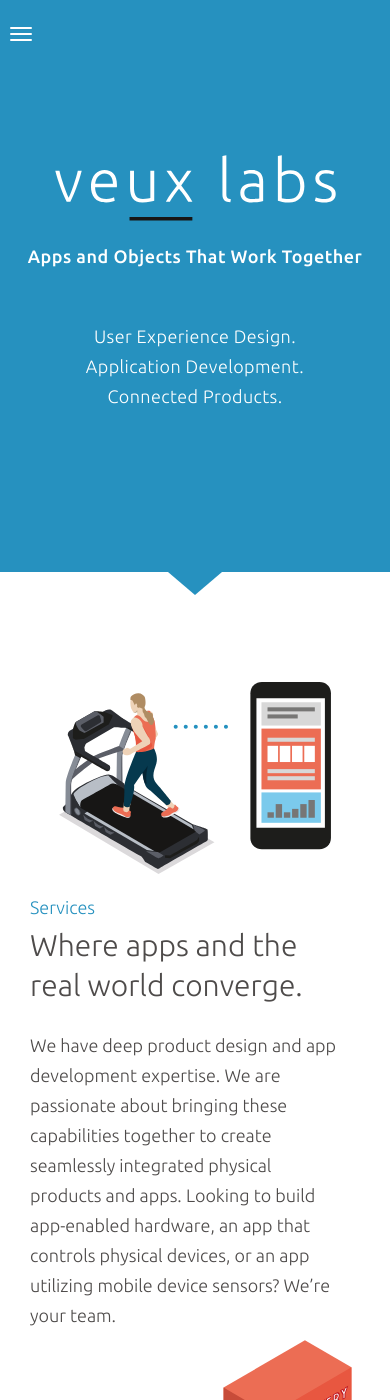
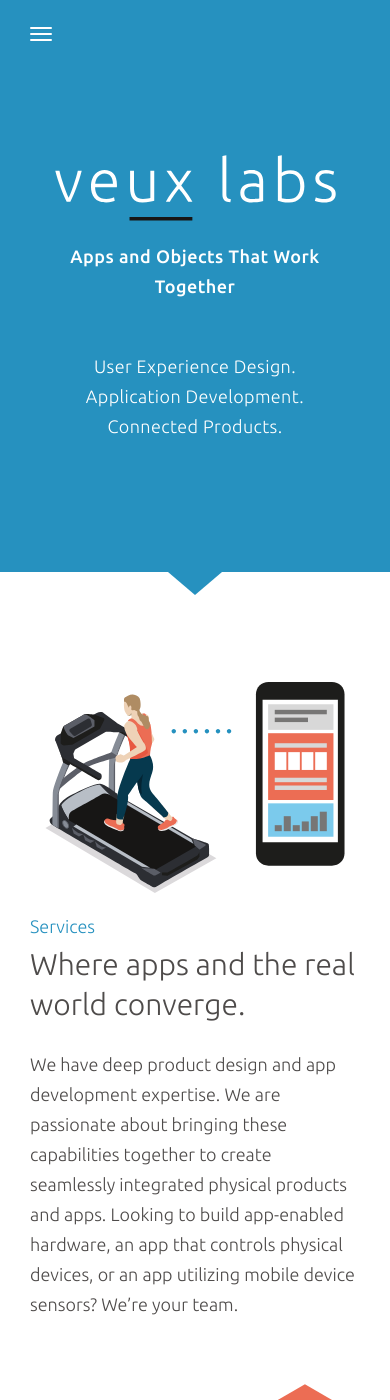
Before and after one commit to VeuxLabs/VeuxLabs.github.io, a Jekyll site: the page built from index.html, in a window 390 px wide and 1400 px high. Built offline with Jekyll 4.4.1, drawn with Linux system fonts in a browser that asks for light colours; nearby versions of some CDN libraries; comment, search, counter and statistics services are not loaded.

Commit message:
Homepage fixes in mobile.

```diff
--- a/css/landing-page.css
+++ b/css/landing-page.css
@@ -66,8 +66,13 @@
     display: table-cell;
     width: 100%;
 }
-.container>.navbar-header {
-    position: absolute;
+@media (max-width: 768px) {
+    .container>.navbar-header {
+        padding: 0 5%;
+        margin-left: 0;
+        margin-right: 0;
+        position: absolute;
+    }
 }
 .navbar.navbar-default.navbar-fixed-top .container {
     display: table;
@@ -86,7 +91,6 @@
     border-width: 0 0 0;
     max-width: 1120px;
     margin: 0 auto;
-    /*height: 100%;*/
 }
 
 @media (min-width: 768px) {
@@ -100,14 +104,20 @@
         margin-left: 15px;
     }
 }
+
+.navbar-default .navbar-toggle {
+    margin-left: 15px;
+    margin-right: 15px;
+}
+
 @media (max-width: 767px) {
     .navbar-default .navbar-collapse {
         background-color: rgba(0,0,0,0.6);
     }
-}
-.navbar-default .navbar-toggle {
-    margin-left: 15px;
-    margin-right: 15px;
+    .navbar-default .navbar-toggle {
+        margin-left: 0;
+        margin-right: 0;
+    }
 }
 
 .navbar-default .navbar-toggle .icon-bar {
@@ -213,6 +223,13 @@
     padding-right: 0;
 }
 
+@media (max-width: 480px) {
+    .intro-header .container {
+        padding-left: 50px;
+        padding-right: 50px;
+    }
+}
+
 .intro-header .container h2 {
     font-family: 'Ubuntu';
     font-size: 18px;
@@ -249,6 +266,16 @@
     padding-left: 50px;
     padding-right: 50px;
     padding-bottom: 110px;
+}
+
+@media (max-width: 480px) {
+   .services > div {
+        padding-left: 0;
+        padding-right: 0;
+    }
+    .services > div img {
+        width: 600px;
+    }
 }
 
 .services .fit{
@@ -308,8 +335,9 @@
 
 @media (max-width: 480px) {
     .research .section2 img {
-        margin-top: -110px;
+        margin-top: -55px;
         padding-bottom: 0;
+        float: none;
     }
 }
 
@@ -406,8 +434,6 @@
 
 .app-dev {
     color: #ffffff;
-    padding-left: -30px;
-    padding-right: -30px;
 }
 
 .app-dev .dev-img {
@@ -833,14 +859,19 @@
 }
 
 footer .first-row {
-    height: 248px;
+    min-height: 248px;
     background-color: #2591bf;
 }
 footer .first-row .col-md-12 {
-    float: left;
     margin: 0 auto;
     padding: 65px 20px;
     background-color: #2591bf;
+}
+
+@media (max-width: 768px) {
+    footer .first-row .col-md-12 {
+        padding: 65px 30px;
+    }
 }
 
 footer .first-row .text {
@@ -898,11 +929,6 @@
     }
 }
 
-@media (min-width: 992px) and (max-width: 1200px) {
-    footer .separator {
-    }
-}
-
 footer .second-row .row {
     margin-left: 0;
     margin-right: 0;
@@ -911,6 +937,13 @@
 @media only screen and (min-width: 767px) {
     footer .second-row .row {
         margin-left: 60px;
+    }
+}
+
+@media only screen and (max-width: 480px) {
+    footer .second-row .row {
+        margin-left: 10px;
+        margin-right: 10px;
     }
 }
 
@@ -958,6 +991,9 @@
     footer .row.logos li {
         width: 20%;
     }
+    p.copyright {
+        margin-left: 10px;
+    }
 }
 
 @media only screen and (max-width: 1200px) {
@@ -976,7 +1012,7 @@
 }
 
 p.copyright {
-    font-family: Ubuntu;
+    font-family: 'Ubuntu';
     font-size: 14px;
     font-weight: 300;
     font-style: normal;
@@ -1474,10 +1510,10 @@
         padding-bottom: 200px;
     }
     .project-management img {
-        margin-top: -75px;
-        margin-left: 80px;
+        margin-top: -110px;
+        margin-left: auto;
         margin-bottom: 0;
-        width: 60%;
+        width: 85%;
     }
     .project-management h2 {
         margin-top: 60px;
@@ -1616,8 +1652,8 @@
     }
     .support img {
         margin-top: -35px;
-        margin-left: 0;
-        width: auto;
+        margin-left: 15px;
+        width: 85%;
     }
     .support h2 {
         font-family: 'Ubuntu';
```
